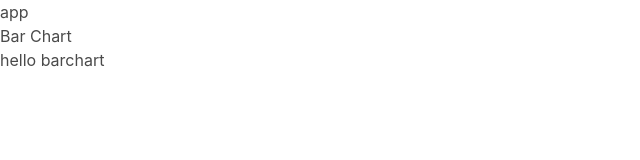
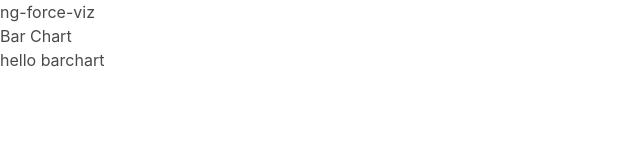
Before and after one commit to jtmcn/ng-tree-viz, an Angular app: page / in a window 1280 px wide. Shown: the top 160 px of the page, without its empty margins (0-640 px from the left). Built offline with nearby package versions, Linux system fonts and the light colour scheme.

Commit message:
app rename

```diff
--- a/src/app/app.component.ts
+++ b/src/app/app.component.ts
@@ -11,5 +11,5 @@ import { Component } from '@angular/core';
   `
 })
 export class AppComponent {
-  title = 'app';
+  title = 'ng-force-viz';
 }
```
Also changed, not shown: .angular-cli.json, 1 other file (tests, documents, lock files or other folders).
